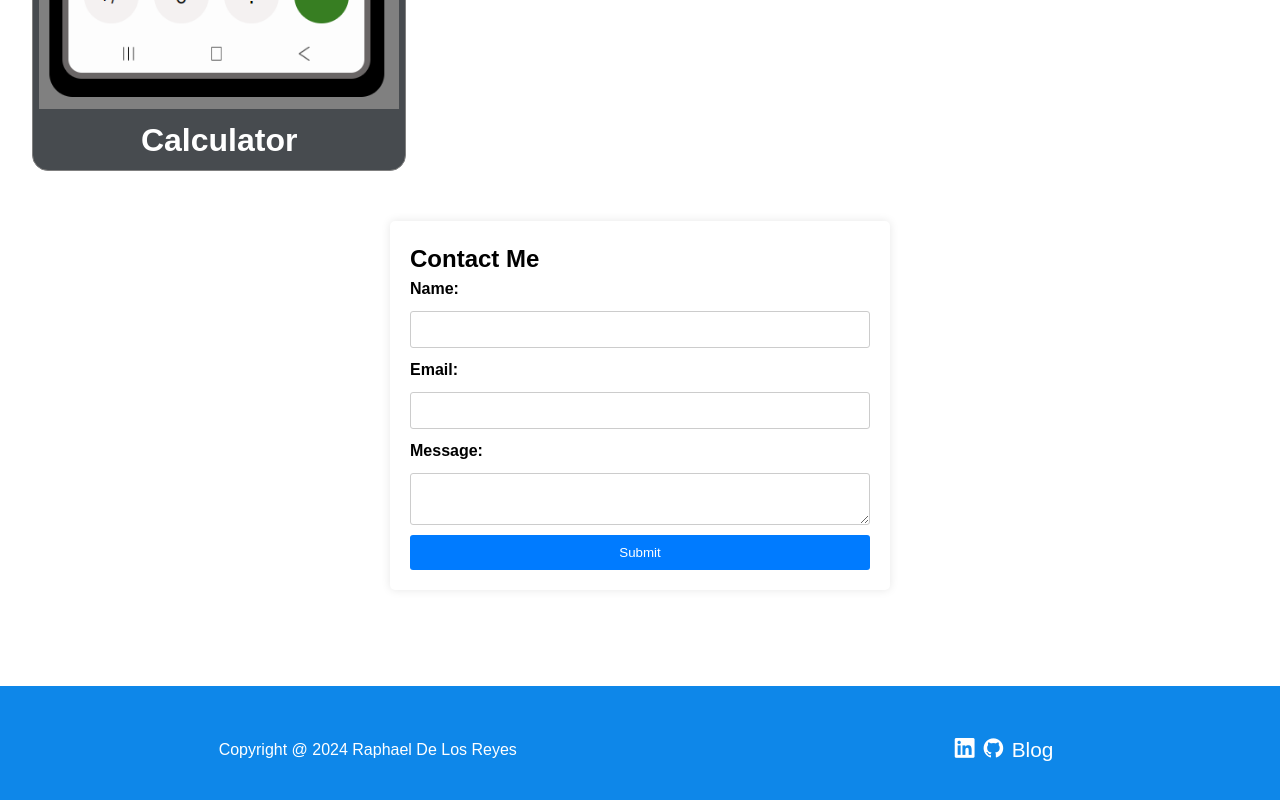
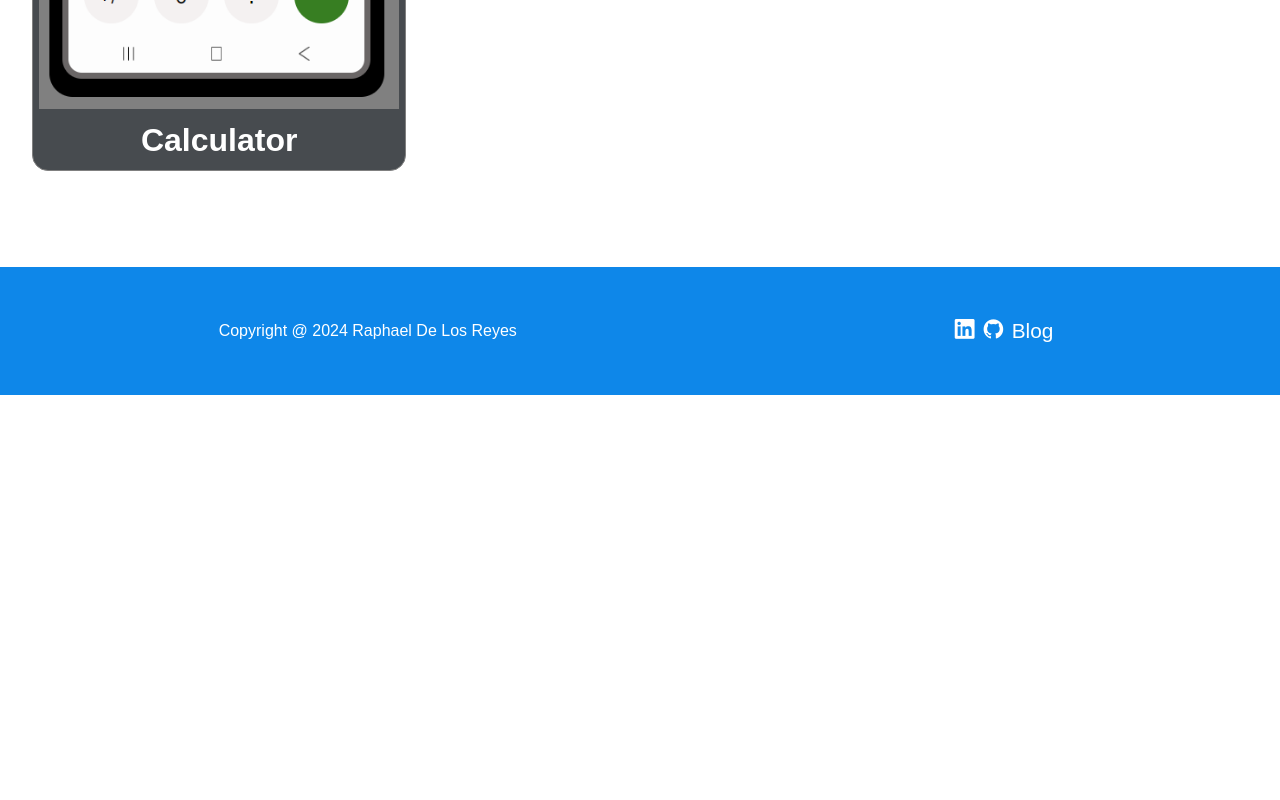
Before and after one commit to RD2P/RD2P.github.io, a React (Vite) app: page / in a window 1280 px wide. Shown: the part 4952-5752 px from the top of the page. After the commit the page ends 5347 px from the top, so only its background shows below. Built offline with nearby package versions, Linux system fonts and the light colour scheme; a web font is replaced by a local one.

Commit message:
remove contact form from home

```diff
--- a/src/pages/Home.jsx
+++ b/src/pages/Home.jsx
@@ -2,7 +2,6 @@ import React from 'react'
 import Hero from '../components/Hero.jsx'
 import Skills from '../components/Skills.jsx'
 import Projects from '../components/Projects.jsx'
-import Contact from '../components/Contact.jsx'
 
 const Home = () => {
   return (
@@ -10,7 +9,6 @@ const Home = () => {
       <Hero />
       <Skills />
       <Projects />
-      <Contact />
     </main>
   )
 }
```
